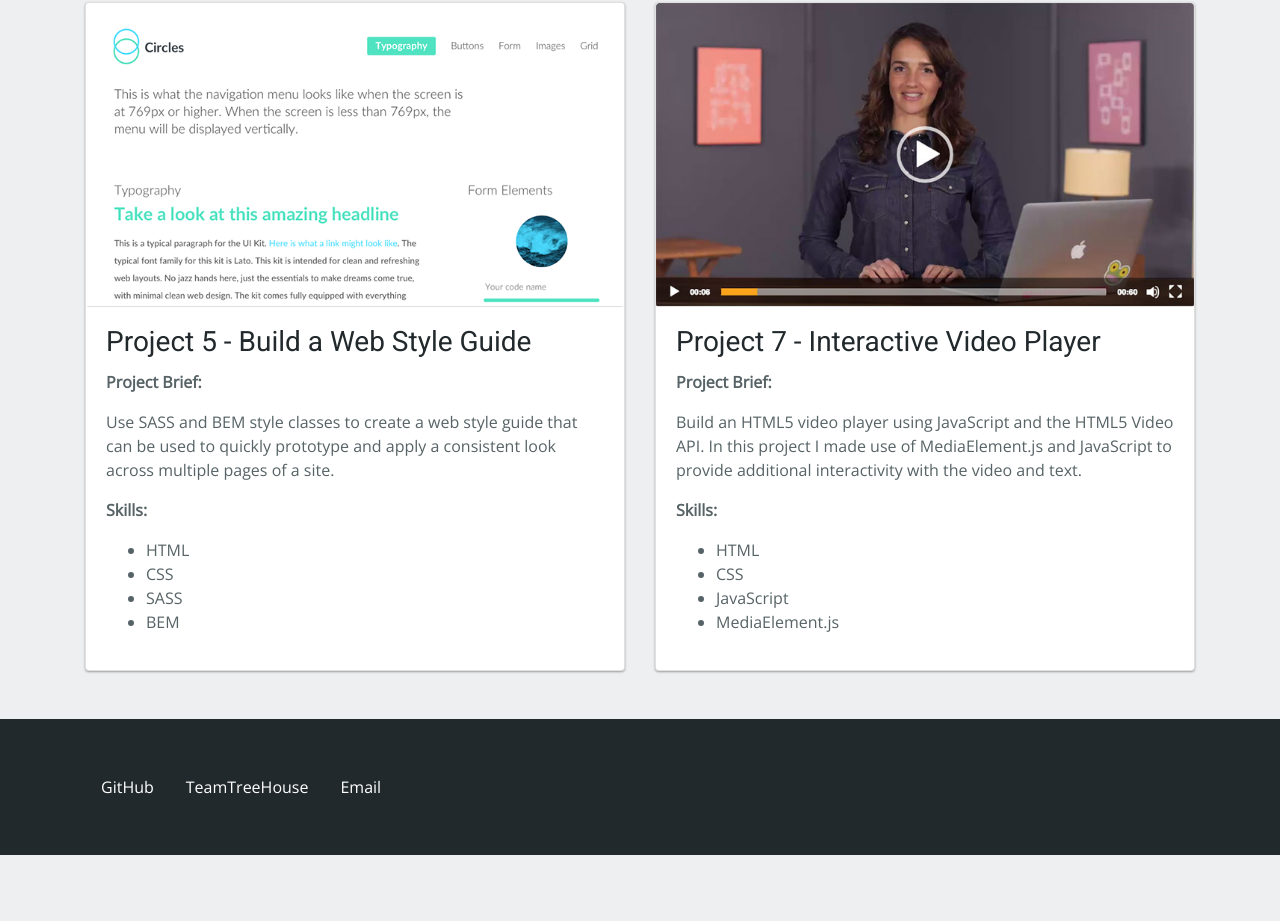
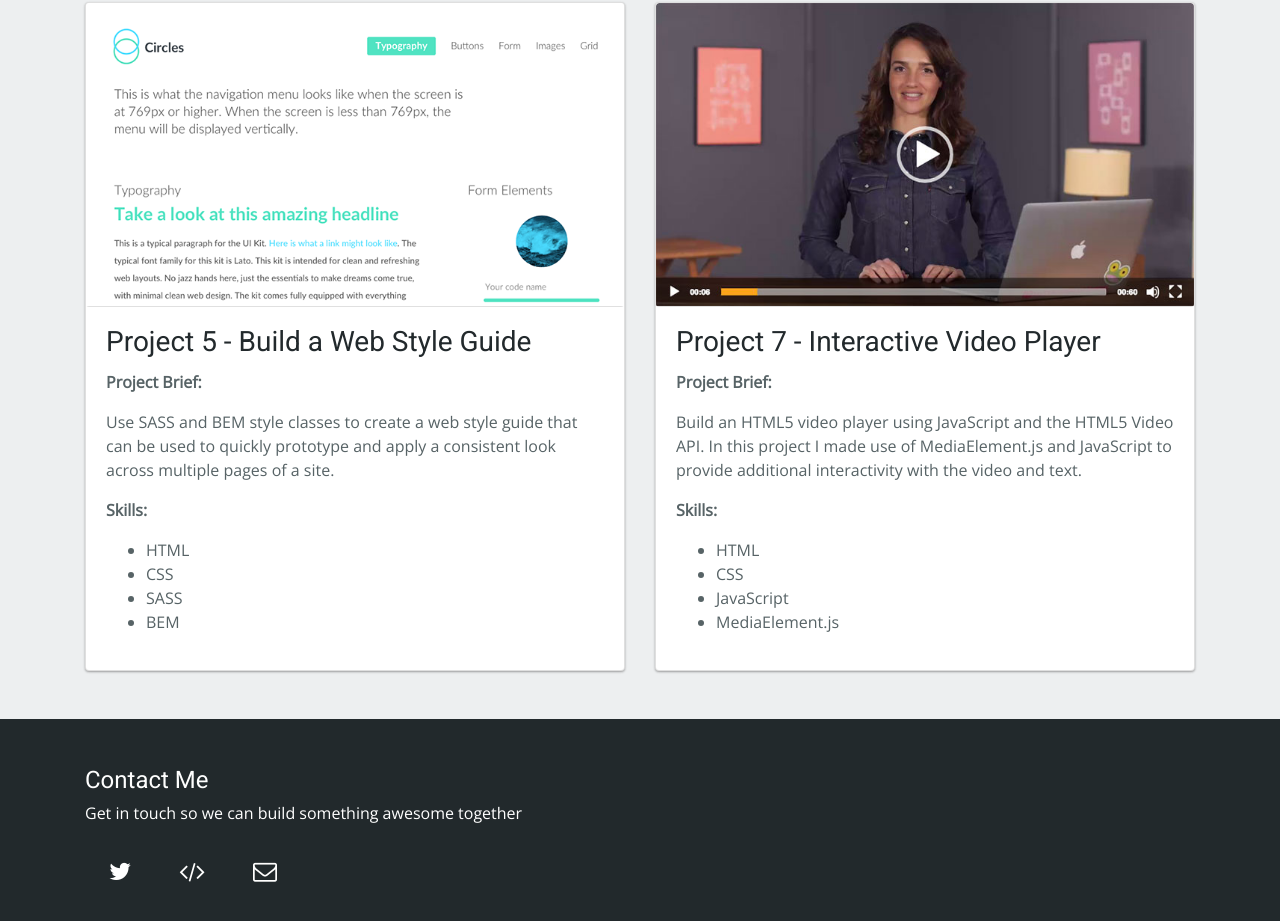
Before and after one commit to stelfoxcreative/stelfoxcreative.github.io, a plain HTML site: page index.htm in a window 1280 px wide. Shown: the part 1022-1943 px from the top of the page. Before the commit the page ends 1877 px from the top, so only its background shows below. Drawn offline with nearby package versions, Linux system fonts and the light colour scheme.

Commit message:
updated pages based on project review

```diff
--- a/css/style.css
+++ b/css/style.css
@@ -46,6 +46,11 @@ footer a {
 
 footer a:hover {
   color: rgba(255,255,255,0.65);
+}
+
+nav {
+  margin: 0 auto;
+  font-size: 24px;
 }
 
 .card {
--- a/index.htm
+++ b/index.htm
@@ -130,11 +130,13 @@
 </main>
 <footer class="container-fluid p-5">
   <div class="container">
+    <h4 class="text-white">Contact Me</h4>
+    <p>Get in touch so we can build something awesome together</p>
     <nav>
       <ul class="nav">
-        <li class="nav-item"><a href="https://github.com/stelfoxcreative/" class="nav-link">GitHub</a></li>
-        <li class="nav-item"><a href="https://teamtreehouse.com/martinjones1" class="nav-link">TeamTreeHouse</a></li>
-        <li class="nav-item"><a href="mailto:fake-email@test.com" class="nav-link">Email</a></li>
+        <li class="nav-item"><a href="https://github.com/stelfoxcreative/" class="nav-link" title="Twitter"><i class="fa fa-twitter" aria-hidden="true"></i></a></li>
+        <li class="nav-item"><a href="https://teamtreehouse.com/martinjones1" class="nav-link" title="TeamTreeHouse"><i class="fa fa-code" aria-hidden="true"></i></a></li>
+        <li class="nav-item"><a href="mailto:fake-email@test.com" class="nav-link" title="Email"><i class="fa fa-envelope-o" aria-hidden="true"></i></a></li>
       </ul>
     </nav>
   </div>
```
